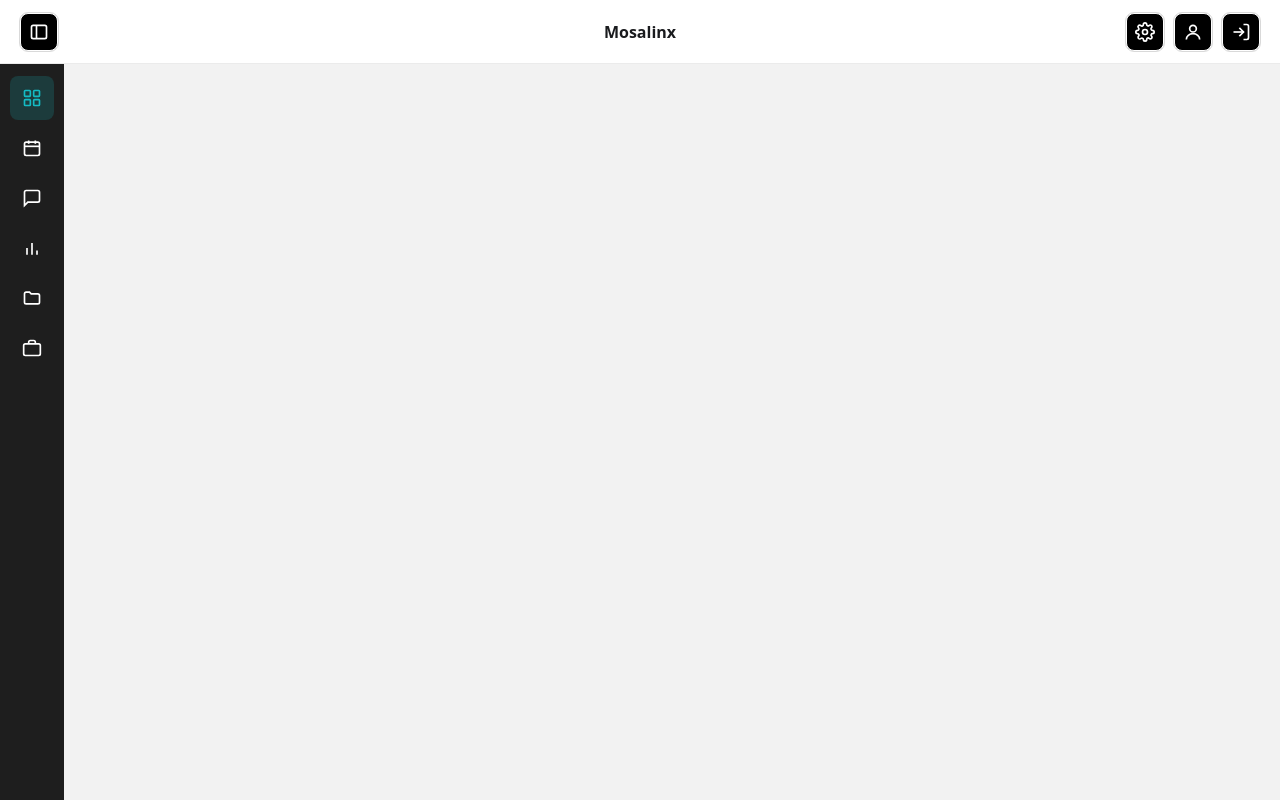
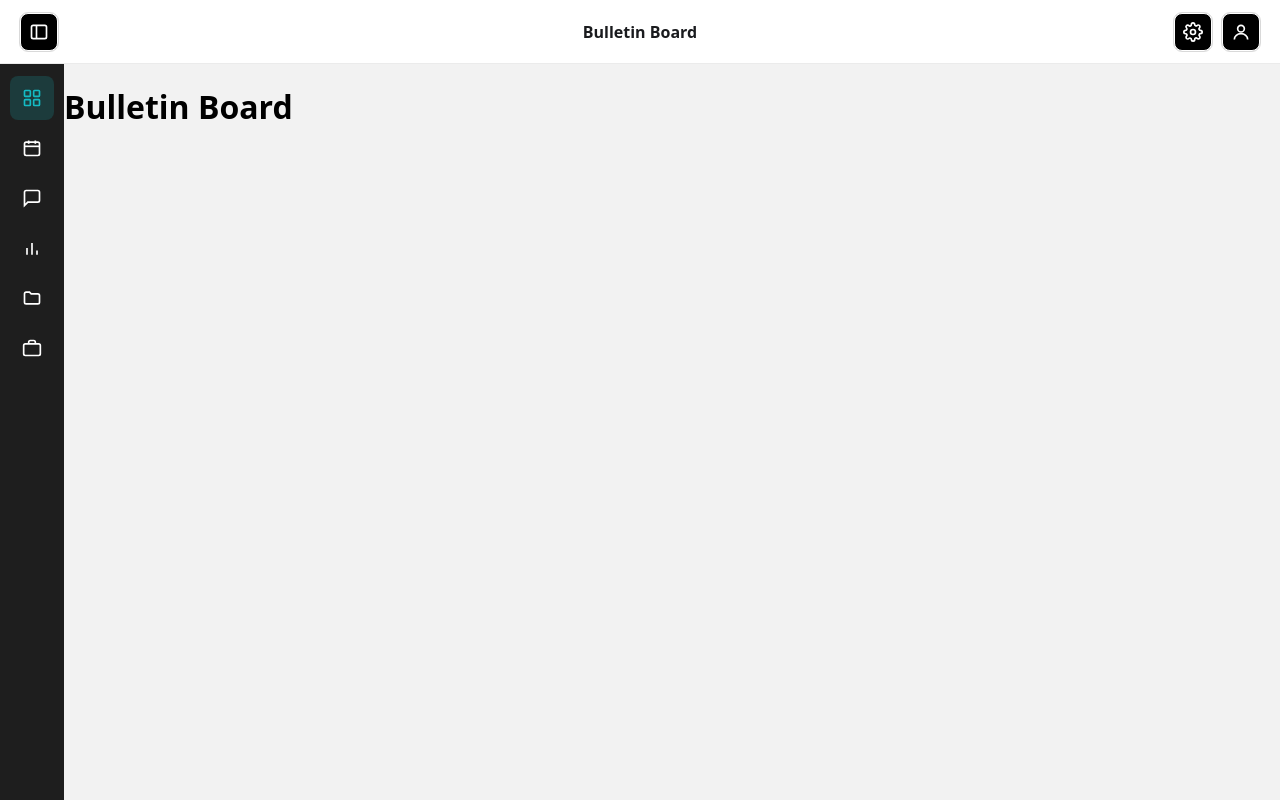
Before and after one commit to mr-wes7694/mosalinx, a React (Vite) app in the folder frontend/: page /dashboard in a window 1280 px wide. Built offline with nearby package versions, Linux system fonts and the light colour scheme; no server answers; sample sign-in values are in the browser's storage.

Commit message:
Profile popup designed, along with placeholder page routing.

```diff
--- a/frontend/src/App.jsx
+++ b/frontend/src/App.jsx
@@ -4,6 +4,12 @@
 import Signup from './pages/Signup.jsx'
 import Shell from './components/Shell.jsx'
 import ProtectedRoute from './components/ProtectedRoute.jsx'
+import Dashboard from './pages/Dashboard.jsx'
+import Calendar from './pages/Calendar.jsx'
+import Messages from './pages/Messages.jsx'
+import Statistics from './pages/Statistics.jsx'
+import Resources from './pages/Resources.jsx'
+import Workspace from './pages/Workspace.jsx'
 
 function App() {
   return (
@@ -11,6 +17,7 @@
       <Route path="/" element={<Home />} />
       <Route path="/login" element={<Login />} />
       <Route path="/signup" element={<Signup />} />
+
       <Route
         path="/dashboard"
         element={
@@ -18,7 +25,14 @@
             <Shell />
           </ProtectedRoute>
         }
-      />
+      >
+        <Route index element={<Dashboard />} />
+        <Route path="calendar" element={<Calendar />} />
+        <Route path="messages" element={<Messages />} />
+        <Route path="statistics" element={<Statistics />} />
+        <Route path="resources" element={<Resources />} />
+        <Route path="workspace" element={<Workspace />} />
+      </Route>
     </Routes>
   )
 }
--- a/frontend/src/components/Shell.css
+++ b/frontend/src/components/Shell.css
@@ -107,3 +107,64 @@
 .shell-body--bottom .shell-content {
   order: 0;
 }
+
+.shell-profile {
+  position: relative;
+}
+
+.shell-profile-menu {
+  position: absolute;
+  top: calc(100% + 10px);
+  right: 0;
+  width: 260px;
+  background: #ffffff;
+  border: 1px solid rgba(0, 0, 0, 0.1);
+  border-radius: 10px;
+  box-shadow: 0 12px 32px rgba(0, 0, 0, 0.18);
+  padding: 16px;
+  z-index: 20;
+}
+
+.shell-profile-row {
+  display: flex;
+  flex-direction: column;
+  gap: 2px;
+  margin-bottom: 12px;
+}
+
+.shell-profile-label {
+  font-size: 0.7rem;
+  text-transform: uppercase;
+  letter-spacing: 0.05em;
+  color: #888;
+}
+
+.shell-profile-value {
+  font-size: 0.92rem;
+  color: #1a1b1e;
+  word-break: break-word;
+}
+
+.shell-profile-uid {
+  font-family: monospace;
+  font-size: 0.8rem;
+  color: #555;
+}
+
+.shell-profile-edit {
+  width: 100%;
+  margin-top: 4px;
+  padding: 10px;
+  border-radius: 8px;
+  border: none;
+  background: #000000;
+  color: #ffffff;
+  font-size: 0.88rem;
+  cursor: pointer;
+  transition: background 0.15s ease, color 0.15s ease;
+}
+
+.shell-profile-edit:hover {
+  background: #14bbc4;
+  color: #000000;
+}
--- a/frontend/src/components/Shell.jsx
+++ b/frontend/src/components/Shell.jsx
@@ -1,29 +1,40 @@
-import { useState } from 'react'
 import { Outlet, useLocation } from 'react-router-dom'
-import { logoutUser } from '../services/authService'
 import './Shell.css'
 import Sidebar from './Sidebar.jsx'
+import { useState, useRef, useEffect } from 'react'
+import { useAuth } from '../hooks/useAuth.js'
 
 const APP_NAMES = {
-  '/app/workspaces': 'Project Workspaces',
-  '/app/resources': 'Resources',
-  '/app/brainstorm': 'AI Brainstorming',
+  '/dashboard': 'Bulletin Board',
+  '/dashboard/calendar': 'Calendar',
+  '/dashboard/messages': 'Messages',
+  '/dashboard/statistics': 'Statistics',
+  '/dashboard/resources': 'Resources',
+  '/dashboard/workspace': 'Workspace',
 }
 
 function Shell() {
   const [sidebarOpen, setSidebarOpen] = useState(true)
+  const { currentUser } = useAuth()
+const [profileOpen, setProfileOpen] = useState(false)
+const profileMenuRef = useRef(null)
+
+useEffect(() => {
+  function handleClickOutside(e) {
+    if (profileMenuRef.current && !profileMenuRef.current.contains(e.target)) {
+      setProfileOpen(false)
+    }
+  }
+  document.addEventListener('mousedown', handleClickOutside)
+  return () => document.removeEventListener('mousedown', handleClickOutside)
+}, [])
+
+const displayName = currentUser?.displayName ?? ''
+const [firstName, ...lastNameParts] = displayName.split(' ')
+const lastName = lastNameParts.join(' ')
   const sidebarPosition = 'left' // To be developed with settings
   const location = useLocation()
   const currentAppName = APP_NAMES[location.pathname] ?? 'Mosalinx'
-
-  // Initiate the existing Firebase logout flow from the authenticated shell.
-  const handleLogout = async () => {
-    try {
-      await logoutUser()
-    } catch (error) {
-      console.error('Logout failed:', error)
-    }
-  }
 
   return (
     <div className="shell">
@@ -53,33 +64,41 @@
             </svg>
           </button>
 
-          <button className="shell-icon-btn" aria-label="Profile"> {/*Profile icon*/}
-            <svg viewBox="0 0 24 24" width="20" height="20" fill="none" stroke="currentColor" strokeWidth="2">
-              <circle cx="12" cy="8" r="4" />
-              <path d="M4 21c0-4 3.6-7 8-7s8 3 8 7" />
-            </svg>
-          </button>
+          <div className="shell-profile" ref={profileMenuRef}>
+  <button
+    className="shell-icon-btn"
+    aria-label="Profile"
+    onClick={() => setProfileOpen((open) => !open)}
+  >
+    <svg viewBox="0 0 24 24" width="20" height="20" fill="none" stroke="currentColor" strokeWidth="2">
+      <circle cx="12" cy="8" r="4" />
+      <path d="M4 21c0-4 3.6-7 8-7s8 3 8 7" />
+    </svg>
+  </button>
 
-          <button
-            className="shell-icon-btn"
-            onClick={handleLogout}
-            aria-label="Logout"
-            title="Logout"
-          >
-            <svg
-              viewBox="0 0 24 24"
-              width="20"
-              height="20"
-              fill="none"
-              stroke="currentColor"
-              strokeWidth="2"
-            >
-              <path d="M10 17l5-5-5-5" />
-              <path d="M15 12H3" />
-              <path d="M15 3h4a2 2 0 0 1 2 2v14a2 2 0 0 1-2 2h-4" />
-            </svg>
-          </button>
+  {profileOpen && (
+    <div className="shell-profile-menu">
+      <div className="shell-profile-row">
+        <span className="shell-profile-label">First name</span>
+        <span className="shell-profile-value">{firstName || 'Not set'}</span>
+      </div>
+      <div className="shell-profile-row">
+        <span className="shell-profile-label">Last name</span>
+        <span className="shell-profile-value">{lastName || 'Not set'}</span>
+      </div>
+      <div className="shell-profile-row">
+        <span className="shell-profile-label">Email</span>
+        <span className="shell-profile-value">{currentUser?.email ?? 'Not set'}</span>
+      </div>
+      <div className="shell-profile-row">
+        <span className="shell-profile-label">User ID</span>
+        <span className="shell-profile-value shell-profile-uid">{currentUser?.uid}</span>
+      </div>
+      <button className="shell-profile-edit">Edit Profile</button>
+    </div>
+  )}
 
+        </div>
         </div>
       </header>
 
--- a/frontend/src/components/Sidebar.jsx
+++ b/frontend/src/components/Sidebar.jsx
@@ -1,10 +1,11 @@
-import { useState } from 'react'
+import { useNavigate, useLocation } from 'react-router-dom'
 import './Sidebar.css'
 
 const ITEMS = [
   {
     id: 'bulletin',
     label: 'Bulletin Board',
+    path: '/dashboard',
     icon: (
       <svg viewBox="0 0 24 24" width="20" height="20" fill="none" stroke="currentColor" strokeWidth="2">
         <rect x="3" y="3" width="7" height="7" rx="1" />
@@ -17,6 +18,7 @@
   {
     id: 'calendar',
     label: 'Calendar',
+    path: '/dashboard/calendar',
     icon: (
       <svg viewBox="0 0 24 24" width="20" height="20" fill="none" stroke="currentColor" strokeWidth="2">
         <rect x="3" y="5" width="18" height="16" rx="2" />
@@ -29,6 +31,7 @@
   {
     id: 'messages',
     label: 'Messages',
+    path: '/dashboard/messages',
     icon: (
       <svg viewBox="0 0 24 24" width="20" height="20" fill="none" stroke="currentColor" strokeWidth="2">
         <path d="M21 15a2 2 0 0 1-2 2H7l-4 4V5a2 2 0 0 1 2-2h14a2 2 0 0 1 2 2z" />
@@ -38,6 +41,7 @@
   {
     id: 'statistics',
     label: 'Statistics',
+    path: '/dashboard/statistics',
     icon: (
       <svg viewBox="0 0 24 24" width="20" height="20" fill="none" stroke="currentColor" strokeWidth="2">
         <line x1="6" y1="20" x2="6" y2="12" />
@@ -49,6 +53,7 @@
   {
     id: 'resources',
     label: 'Resources',
+    path: '/dashboard/resources',
     icon: (
       <svg viewBox="0 0 24 24" width="20" height="20" fill="none" stroke="currentColor" strokeWidth="2">
         <path d="M3 7a2 2 0 0 1 2-2h4l2 2h8a2 2 0 0 1 2 2v8a2 2 0 0 1-2 2H5a2 2 0 0 1-2-2z" />
@@ -58,6 +63,7 @@
   {
     id: 'workspace',
     label: 'Workspace',
+    path: '/dashboard/workspace',
     icon: (
       <svg viewBox="0 0 24 24" width="20" height="20" fill="none" stroke="currentColor" strokeWidth="2">
         <rect x="2" y="7" width="20" height="14" rx="2" />
@@ -67,11 +73,11 @@
   },
 ]
 
-// 'left' and 'right' render as a vertical rail; 'top' and 'bottom' render as a horizontal bar.
 const VERTICAL_POSITIONS = ['left', 'right']
 
 function Sidebar({ position = 'left' }) {
-  const [selected, setSelected] = useState('bulletin')
+  const navigate = useNavigate()
+  const location = useLocation()
   const isVertical = VERTICAL_POSITIONS.includes(position)
 
   return (
@@ -82,8 +88,8 @@
       {ITEMS.map((item) => (
         <button
           key={item.id}
-          className={'sidebar-item' + (selected === item.id ? ' is-active' : '')}
-          onClick={() => setSelected(item.id)}
+          className={'sidebar-item' + (location.pathname === item.path ? ' is-active' : '')}
+          onClick={() => navigate(item.path)}
         >
           <span className="sidebar-icon">{item.icon}</span>
           <span className="sidebar-label">{item.label}</span>
--- a/frontend/src/pages/Dashboard.jsx
+++ b/frontend/src/pages/Dashboard.jsx
@@ -1,50 +1,5 @@
-import { useEffect, useState } from "react";
-import { useNavigate } from "react-router-dom";
-import { onAuthStateChanged } from "firebase/auth";
-import { auth } from "../firebase";
-import { logoutUser } from "../services/authService";
-
 function Dashboard() {
-    const [user, setUser] = useState(null);
-    const navigate = useNavigate();
-
-    useEffect(() => {
-        const unsubscribe = onAuthStateChanged(auth, (currentUser) => {
-            if (currentUser) {
-                setUser(currentUser);
-            } else {
-                navigate("/login");
-            }
-        });
-
-        return () => unsubscribe();
-    }, [navigate]);
-
-    const handleLogout = async () => {
-        try {
-            await logoutUser();
-            navigate("/login");
-        } catch (error) {
-            console.error("Logout failed:", error);
-        }
-    };
-
-    if (!user) {
-        return <p>Loading...</p>;
-    }
-
-    return (
-        <div>
-            <h1>Dashboard</h1>
-
-            <p>Welcome!</p>
-            <p>Email: {user.email}</p>
-
-            <button onClick={handleLogout}>
-                Logout
-            </button>
-        </div>
-    );
+  return <h1>Bulletin Board</h1>
 }
 
-export default Dashboard;
+export default Dashboard
```
